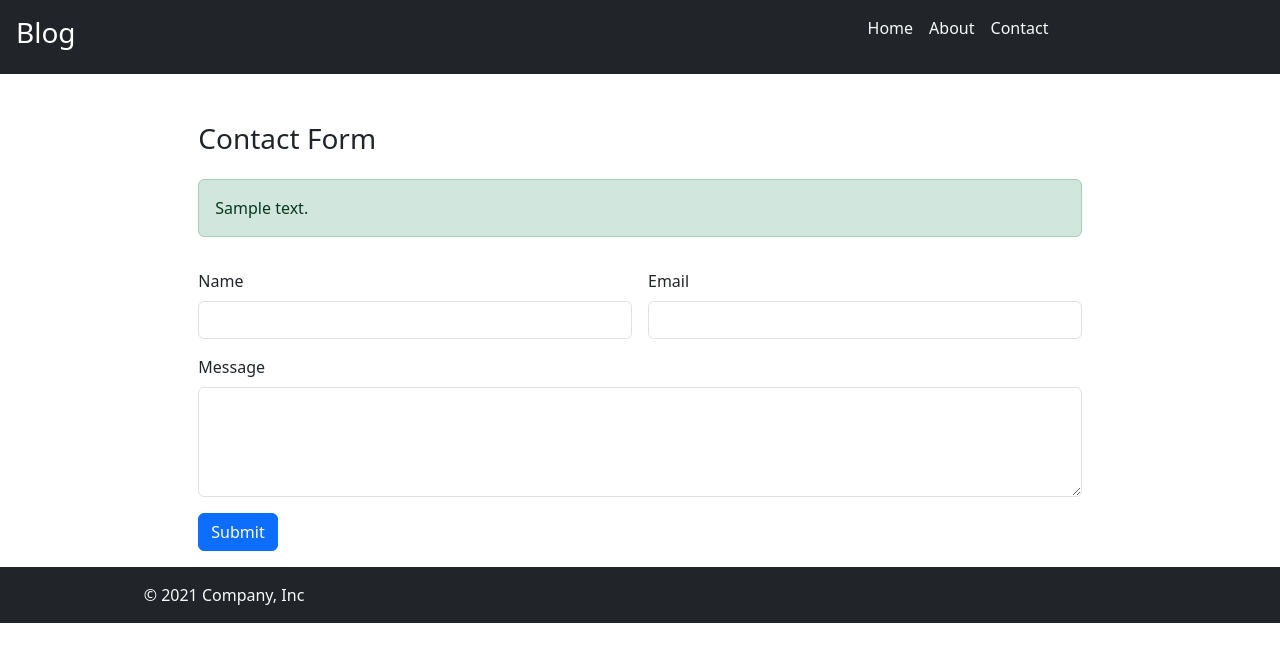
After one commit to robertlucifer/Django-Blog-Page, a Django app: template myapp/blog/templates/blog/contact.html in a window 1280 px wide. The commit adds this page. Shown: the top 662 px of the page. Run offline with Django 5.2, Linux system fonts and the light colour scheme; the template is opened without the code that fills it: most values are stand-ins (such as "Sample title", 1, 10 or a date in 2020); some libraries are stand-ins or nearby versions.

Commit message:
added form validation and create superuser

```diff
--- /dev/null
+++ b/myapp/blog/forms.py
@@ -0,0 +1,6 @@
+from django import forms
+
+class Contactform(forms.Form):
+    name = forms.CharField(label="Name", max_length=100)
+    email = forms.EmailField(label="Email")
+    message = forms.CharField(label="Message")
--- a/myapp/blog/templates/blog/components/header.html
+++ b/myapp/blog/templates/blog/components/header.html
@@ -1,13 +1,13 @@
 <header class="p-3 bg-dark text-white">
         <div class="row">
             <div class="col">
-                <h3>Blog</h3>
+                <h3><a href="{% url 'blog:index'%}" style="text-decoration: none; color: #FFF;">Blog</a></h3>
             </div>
             <div class="col">
                 <div class="d-flex justify-content-center gap-3">
-                    <a class="text-light text-decoration-none" href="">Home</a>
+                    <a class="text-light text-decoration-none" href="{%url 'blog:index'%}">Home</a>
                     <a class="text-light text-decoration-none" href="">About</a>
-                    <a class="text-light text-decoration-none" href="">Contact</a>
+                    <a class="text-light text-decoration-none" href="{% url 'blog:contact' %}">Contact</a>
                 </div>
             </div>
         </div>
--- /dev/null
+++ b/myapp/blog/templates/blog/contact.html
@@ -0,0 +1,48 @@
+{% extends "base.html" %}
+{% block content %}
+
+<div class="container-fluid ">
+    <div class="d-flex justify-content-center mt-5">
+        <div class="d-flex gap-3 flex-column">
+            <h3>Contact Form</h3>
+            <!-- Error Messages -->
+            {% for field in form %}
+            {% if field.errors %}
+            <div class="col-12">
+                <span>{{field.label_tag}}</span>
+                {% for error in field.errors %}
+                <span class="text-danger">{{error}}</span>
+                {%endfor%}
+            </div>
+            {%endif%}
+            {% endfor %}
+            <!-- Success messages-->
+             {% if success_message%}
+             <div class="alert alert-success" role="alert">{{success_message}}</div>
+             {%endif%}
+            <form method="post" class="row g-3">
+                {% csrf_token%}
+                <div class="col-md-6">
+                    <label for="name" class="form-label">Name</label>
+                    <input type="text" class="form-control" id="name" name="name" >
+                </div>
+                <div class="col-md-6">
+                    <label for="email" class="form-label">Email</label>
+                    <input type="email" class="form-control" id="email" name="email" >
+                </div>
+                <div class="col-12">
+                    <label for="message" class="form-label">Message</label>
+                    <textarea class="form-control" id="message" name="message" rows="4" ></textarea>
+                </div>
+                <div class="col-12">
+                    <button type="submit" class="btn btn-primary">Submit</button>
+                </div>
+                <div></div>
+            </form>
+        </div>
+    </div>
+
+</div>
+
+
+{% endblock %}
--- a/myapp/blog/urls.py
+++ b/myapp/blog/urls.py
@@ -5,5 +5,6 @@ app_name = "blog"
 
 urlpatterns=[
     path("", views.index, name="index"),
-    path("detail/<str:slug>",views.detail, name="detail")
+    path("detail/<str:slug>",views.detail, name="detail"),
+    path("contact",views.contact,name="contact")
 ]
```
Also changed, not shown: myapp/blog/templates/blog/details.html (+4 -4 lines), myapp/blog/templates/blog/index.html (+28 -18 lines), myapp/blog/views.py (+23 -3 lines).
